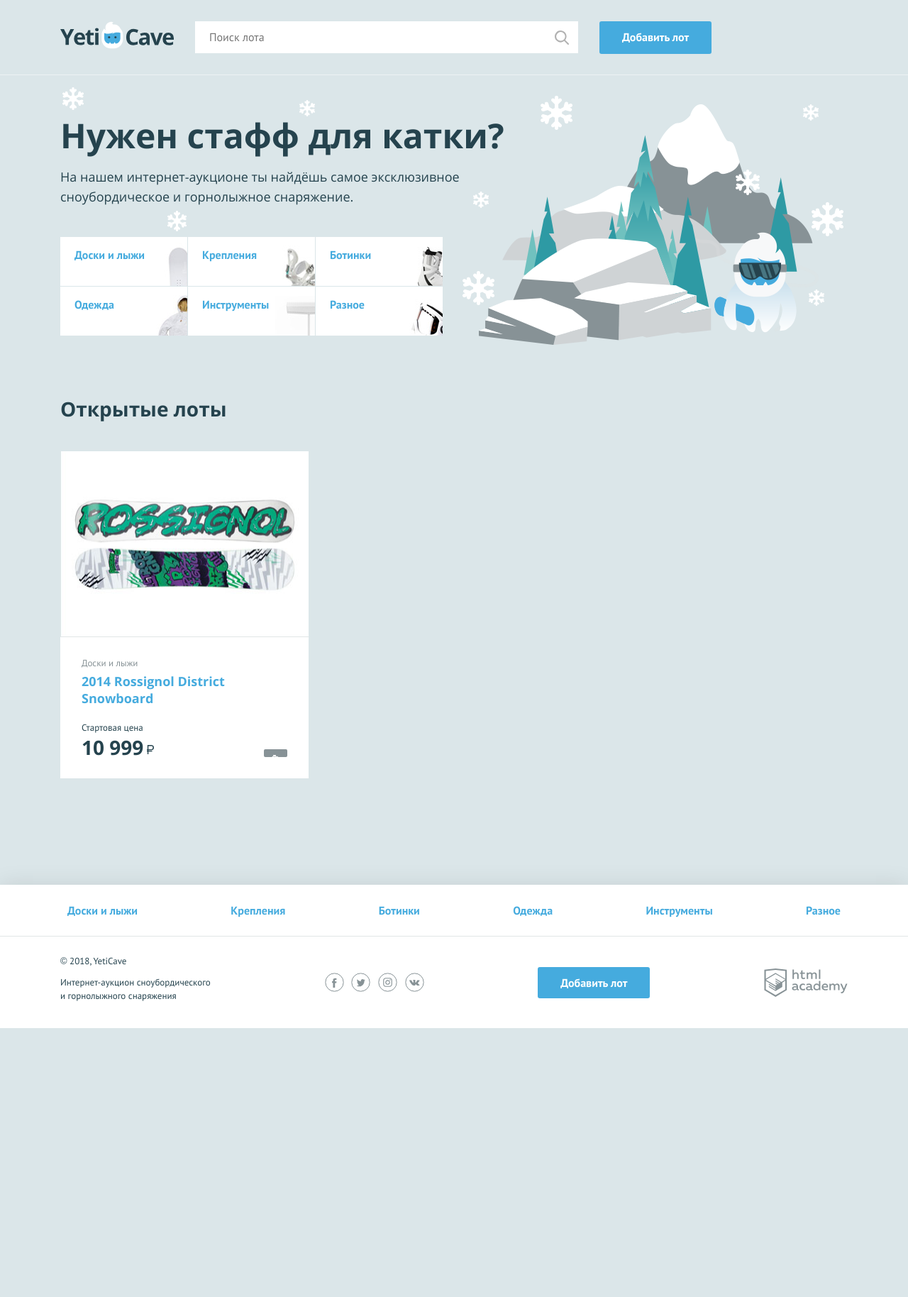
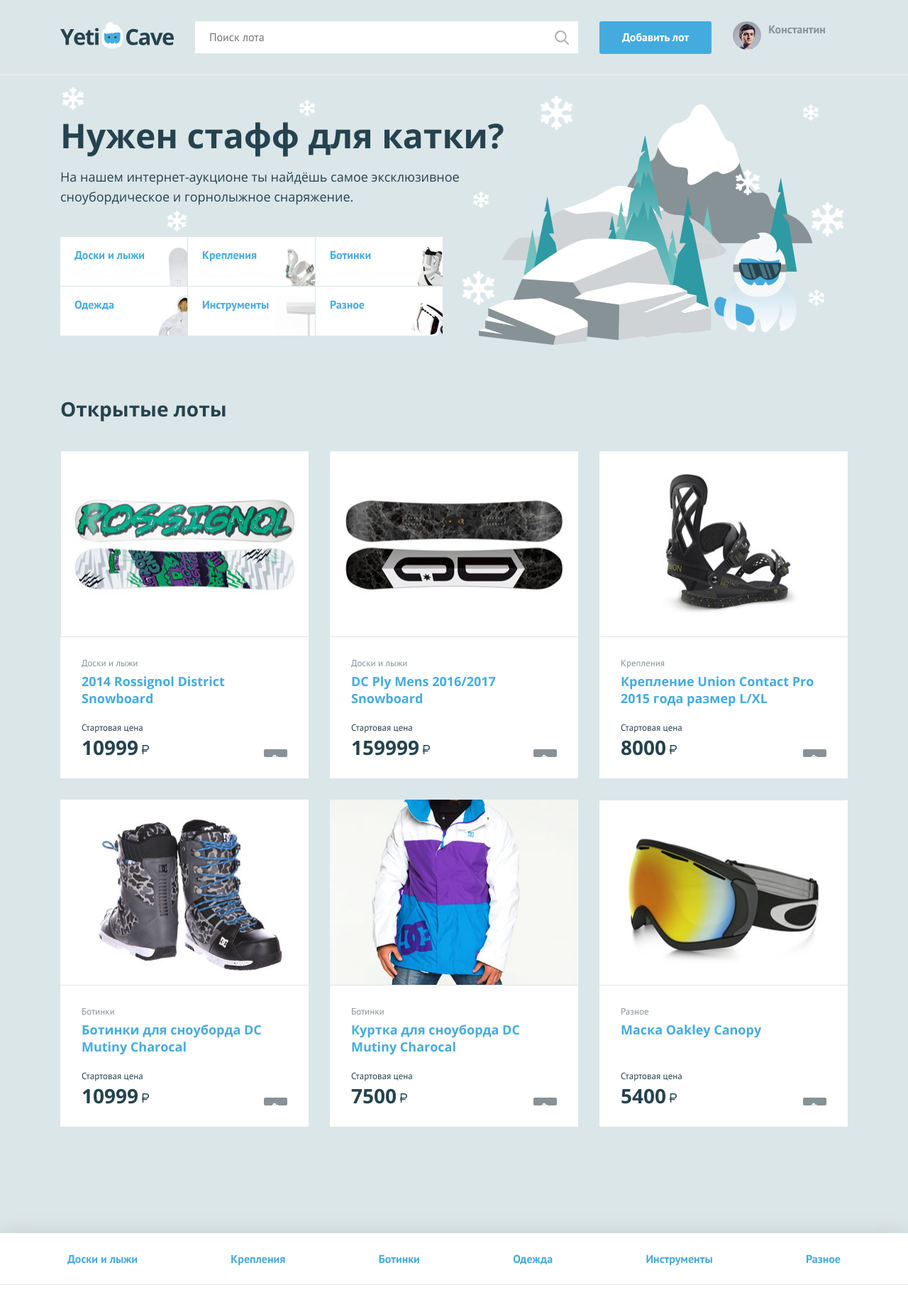
Before and after one commit to JerryngtonD/yeticave, a PHP site: page / in a window 1280 px wide. Shown: the top 1828 px of the page at 71% size. Before the commit the page ends 1449 px from the top, so only its background shows below. Run offline with PHP 8.4, Linux system fonts and the light colour scheme.

Commit message:
hw 1 / hw 2  done

```diff
--- a/index.php
+++ b/index.php
@@ -3,6 +3,64 @@ $is_auth = (bool) rand(0, 1);
 
 $user_name = 'Константин';
 $user_avatar = 'img/user.jpg';
+$categories = array('Доски и лыжи', 'Крепления', 'Ботинки', 'Одежда', 'Инструменты', 'Разное');
+$promoIcons = array('promo__item--boards', 'promo__item--attachment',
+                    'promo__item--boots', 'promo__item--clothing',
+                    'promo__item--tools', 'promo__item--other'
+                    );
+
+$promoCategories = array();
+for ($i=0; $i < count($categories); $i++ ) {
+  $promoCategories[$categories[$i]] = $promoIcons[$i];
+}
+
+$goods = [
+  [
+    'productName' => '2014 Rossignol District Snowboard',
+    'categorie' => 'Доски и лыжи',
+    'price' => 10999,
+    'url' => 'img/lot-1.jpg',
+    'description' => 'Cноуборд'
+  ],
+  [
+    'productName' => 'DC Ply Mens 2016/2017 Snowboard',
+    'categorie' => 'Доски и лыжи',
+    'price' => 159999,
+    'url' => 'img/lot-2.jpg',
+    'description' => 'Cноуборд'
+  ],
+  [
+    'productName' => 'Крепление Union Contact Pro 2015 года размер L/XL',
+    'categorie' => 'Крепления',
+    'price' => 8000,
+    'url' => 'img/lot-3.jpg',
+    'description' => 'Крепление'
+  ],
+  [
+    'productName' => 'Ботинки для сноуборда DC Mutiny Charocal',
+    'categorie' => 'Ботинки',
+    'price' => 10999,
+    'url' => 'img/lot-4.jpg',
+    'description' => 'Ботинки для сноуборда'
+  ],
+  [
+    'productName' => 'Куртка для сноуборда DC Mutiny Charocal',
+    'categorie' => 'Ботинки',
+    'price' => 7500,
+    'url' => 'img/lot-5.jpg',
+    'description' => 'Куртка для сноуборда'
+  ],
+  [
+    'productName' => 'Маска Oakley Canopy',
+    'categorie' => 'Разное',
+    'price' => 5400,
+    'url' => 'img/lot-6.jpg',
+    'description' => 'Маска для сноуборда'
+  ],
+]
+
+
+
 ?>
 <!DOCTYPE html>
 <html lang="ru">
@@ -27,9 +85,24 @@ $user_avatar = 'img/user.jpg';
         <a class="main-header__add-lot button" href="add-lot.html">Добавить лот</a>
 
         <nav class="user-menu">
-
+          <?php if ($is_auth): ?>
+                <div class="user-menu__image">
+                  <img src="img/user.jpg" width="40" height="40" alt="Пользователь">
+                </div>
+                <div class="user-menu__logged">
+                  <p><?=$user_name;?></p>
+                </div>
+            <?php else: ?>
+                <ul class="user-menu__list">
+                  <li class="user-menu__item">
+                    <a href="#">Регистрация</a>
+                  </li>
+                  <li class="user-menu__item">
+                    <a href="#">Вход</a>
+                  </li>
+                </ul>
+          <?php endif;?>
         <!-- здесь должен быть PHP код для показа аватара пользователя -->
-
         </nav>
     </div>
 </header>
@@ -39,7 +112,12 @@ $user_avatar = 'img/user.jpg';
         <h2 class="promo__title">Нужен стафф для катки?</h2>
         <p class="promo__text">На нашем интернет-аукционе ты найдёшь самое эксклюзивное сноубордическое и горнолыжное снаряжение.</p>
         <ul class="promo__list">
-            <li class="promo__item promo__item--boards">
+          <?php foreach ($promoCategories as $key => $value):  ?>
+            <li class="promo__item <?php echo $value; ?>">
+                <a class="promo__link" href="all-lots.html"><?php echo $key; ?></a>
+            </li>
+            <?php endforeach; ?>
+            <!-- <li class="promo__item promo__item--boards">
                 <a class="promo__link" href="all-lots.html">Доски и лыжи</a>
             </li>
             <li class="promo__item promo__item--attachment">
@@ -56,7 +134,7 @@ $user_avatar = 'img/user.jpg';
             </li>
             <li class="promo__item promo__item--other">
                 <a class="promo__link" href="all-lots.html">Разное</a>
-            </li>
+            </li> -->
         </ul>
     </section>
     <section class="lots">
@@ -64,7 +142,27 @@ $user_avatar = 'img/user.jpg';
             <h2>Открытые лоты</h2>
         </div>
         <ul class="lots__list">
+          <?php foreach ($goods as $good):  ?>
             <li class="lots__item lot">
+                <div class="lot__image">
+                    <img src=<?php echo $good['url']; ?> width="350" height="260" alt=<?php echo $good['description']; ?>>
+                </div>
+                <div class="lot__info">
+                    <span class="lot__category"><?php echo $good['categorie']; ?></span>
+                    <h3 class="lot__title"><a class="text-link" href="lot.html"><?php echo $good['productName']; ?></a></h3>
+                    <div class="lot__state">
+                        <div class="lot__rate">
+                            <span class="lot__amount">Стартовая цена</span>
+                            <span class="lot__cost"><?php echo $good['price']; ?><b class="rub">р</b></span>
+                        </div>
+                        <div class="lot__timer timer">
+
+                        </div>
+                    </div>
+                </div>
+            </li>
+            <?php endforeach; ?>
+            <!-- <li class="lots__item lot">
                 <div class="lot__image">
                     <img src="img/lot-1.jpg" width="350" height="260" alt="Сноуборд">
                 </div>
@@ -81,7 +179,7 @@ $user_avatar = 'img/user.jpg';
                         </div>
                     </div>
                 </div>
-            </li>
+            </li> -->
         </ul>
     </section>
 </main>
@@ -89,6 +187,12 @@ $user_avatar = 'img/user.jpg';
 <footer class="main-footer">
     <nav class="nav">
         <ul class="nav__list container">
+          <?php foreach ($categories as $categorie):  ?>
+              <li class="nav__item">
+                  <a href="all-lots.html"><?php echo $categorie; ?></a>
+              </li>
+            <?php endforeach; ?>
+          <!--
             <li class="nav__item">
                 <a href="all-lots.html">Доски и лыжи</a>
             </li>
@@ -106,7 +210,7 @@ $user_avatar = 'img/user.jpg';
             </li>
             <li class="nav__item">
                 <a href="all-lots.html">Разное</a>
-            </li>
+            </li> -->
         </ul>
     </nav>
     <div class="main-footer__bottom container">
```
